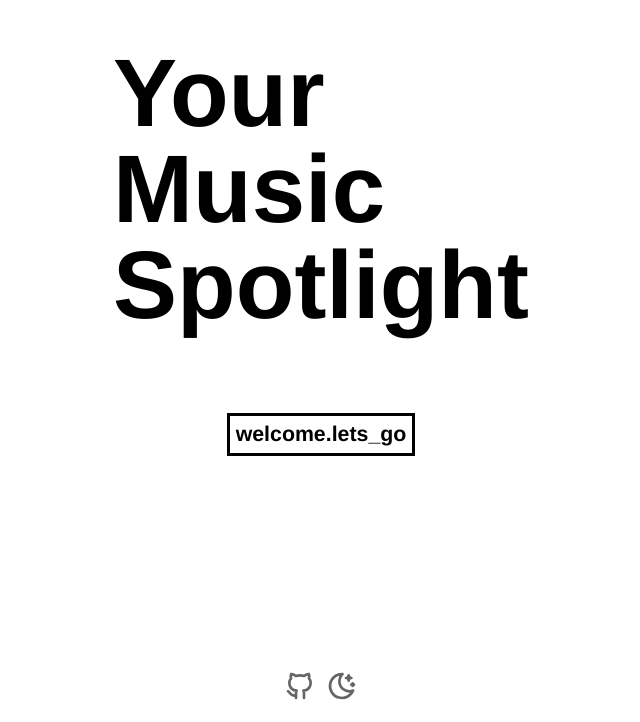
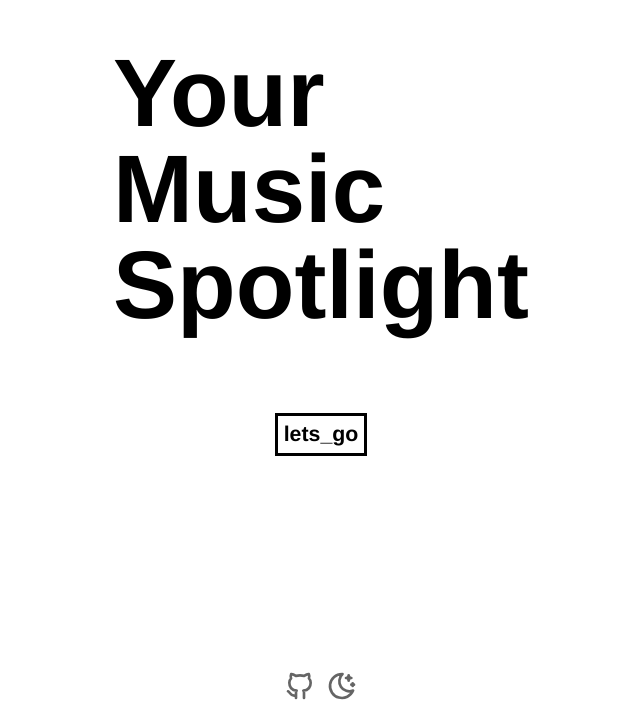
Before and after one commit to johann-vu/music-spotlight, a Vue app: page / in a window 1280 px wide. Shown: the part 150-872 px from the top of the page, without its empty margins (319-959 px from the left). Built offline with nearby package versions, Linux system fonts and the light colour scheme.

Commit message:
Fixed little bug regarding i18n

```diff
--- a/src/components/Welcome.vue
+++ b/src/components/Welcome.vue
@@ -9,7 +9,7 @@
       >{{ $t("welcome_back", { name: username }) }}</router-link
     >
     <a v-else class="welcome__auth-link yms__button" @click="login">{{
-      $t("welcome.lets_go")
+      $t("lets_go")
     }}</a>
   </div>
 </template>
```
